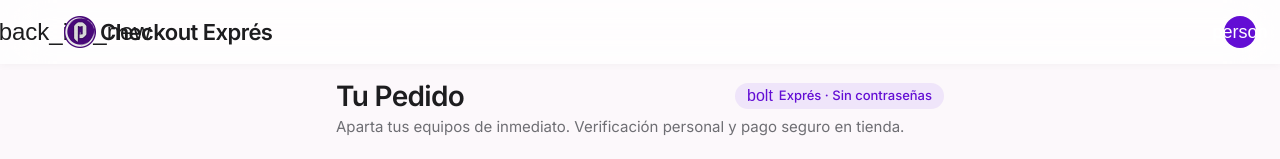
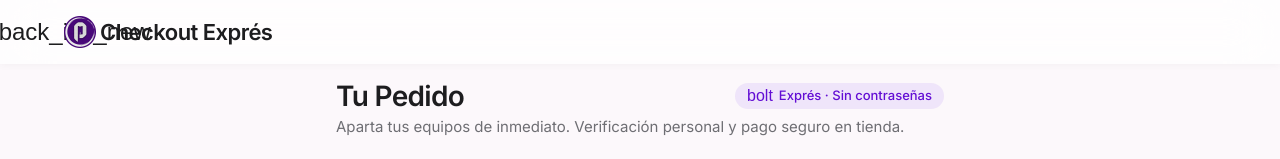
Before and after one commit to kmilodenisglez/pulsehavana-frontend-next, a Next.js app: page /checkout in a window 1280 px wide. Shown: the top 159 px of the page. Built offline with nearby package versions, Linux system fonts and the light colour scheme; a web font is replaced by a local one.

Commit message:
feat: implement feature flags for user shortcuts in BackHeader and StoreHeader components
Signed-off-by: kmilo <kmilo.denis.glez@yandex.com>

```diff
--- a/src/components/BackHeader.tsx
+++ b/src/components/BackHeader.tsx
@@ -1,11 +1,13 @@
 "use client";
 
 import { useRouter } from "next/navigation";
+import { featureFlags } from "@/lib/feature-flags";
 import { BrandLogo } from "./BrandLogo";
 import { Icon } from "./Icon";
 
 export function BackHeader({ title }: { title: string }) {
   const router = useRouter();
+  const showUserShortcuts = featureFlags.showUserShortcuts;
 
   return (
     <header className="fixed top-0 w-full z-50 pt-safe bg-chrome-translucent backdrop-blur-xl shadow-[0_1px_8px_rgba(0,0,0,0.04)]">
@@ -24,11 +26,13 @@ export function BackHeader({ title }: { title: string }) {
             {title}
           </h1>
         </div>
-        <div className="flex items-center gap-space-xs shrink-0">
-          <div className="w-8 h-8 rounded-full bg-primary flex items-center justify-center">
-            <Icon name="person" className="text-on-primary text-[18px]" />
+        {showUserShortcuts ? (
+          <div className="flex items-center gap-space-xs shrink-0">
+            <div className="w-8 h-8 rounded-full bg-primary flex items-center justify-center">
+              <Icon name="person" className="text-on-primary text-[18px]" />
+            </div>
           </div>
-        </div>
+        ) : null}
       </div>
     </header>
   );
--- a/src/components/StoreHeader.tsx
+++ b/src/components/StoreHeader.tsx
@@ -1,12 +1,14 @@
 "use client";
 
 import Link from "next/link";
+import { featureFlags } from "@/lib/feature-flags";
+import { useCart } from "@/lib/cart";
 import { BrandLogo } from "./BrandLogo";
 import { Icon } from "./Icon";
-import { useCart } from "@/lib/cart";
 
 export function StoreHeader() {
   const { count } = useCart();
+  const showUserShortcuts = featureFlags.showUserShortcuts;
 
   return (
     <header className="fixed top-0 w-full z-50 pt-safe bg-chrome-translucent backdrop-blur-xl shadow-[0_1px_8px_rgba(0,0,0,0.04)]">
@@ -42,9 +44,11 @@ export function StoreHeader() {
               </span>
             ) : null}
           </Link>
-          <div className="w-8 h-8 rounded-full bg-primary flex items-center justify-center shrink-0 ml-space-xs">
-            <Icon name="person" className="text-on-primary text-[18px]" />
-          </div>
+          {showUserShortcuts ? (
+            <div className="w-8 h-8 rounded-full bg-primary flex items-center justify-center shrink-0 ml-space-xs">
+              <Icon name="person" className="text-on-primary text-[18px]" />
+            </div>
+          ) : null}
         </div>
       </div>
     </header>
```
